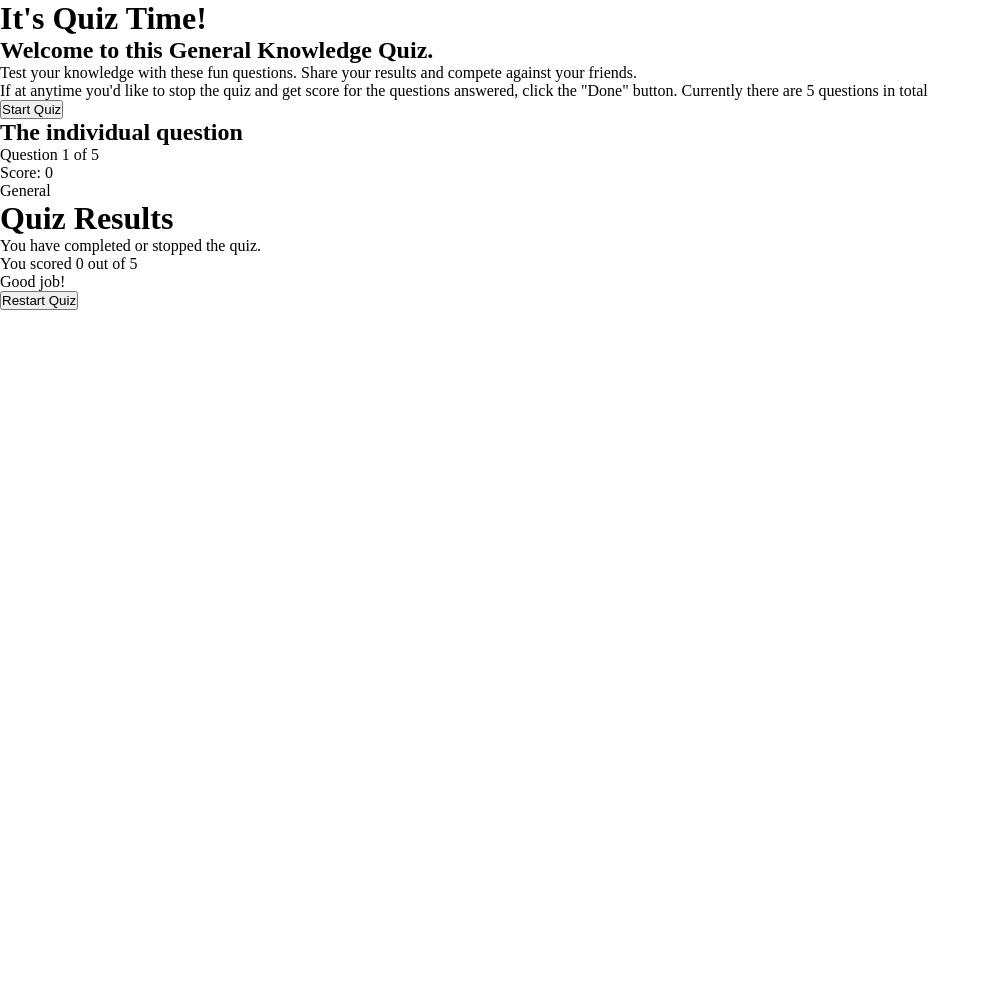
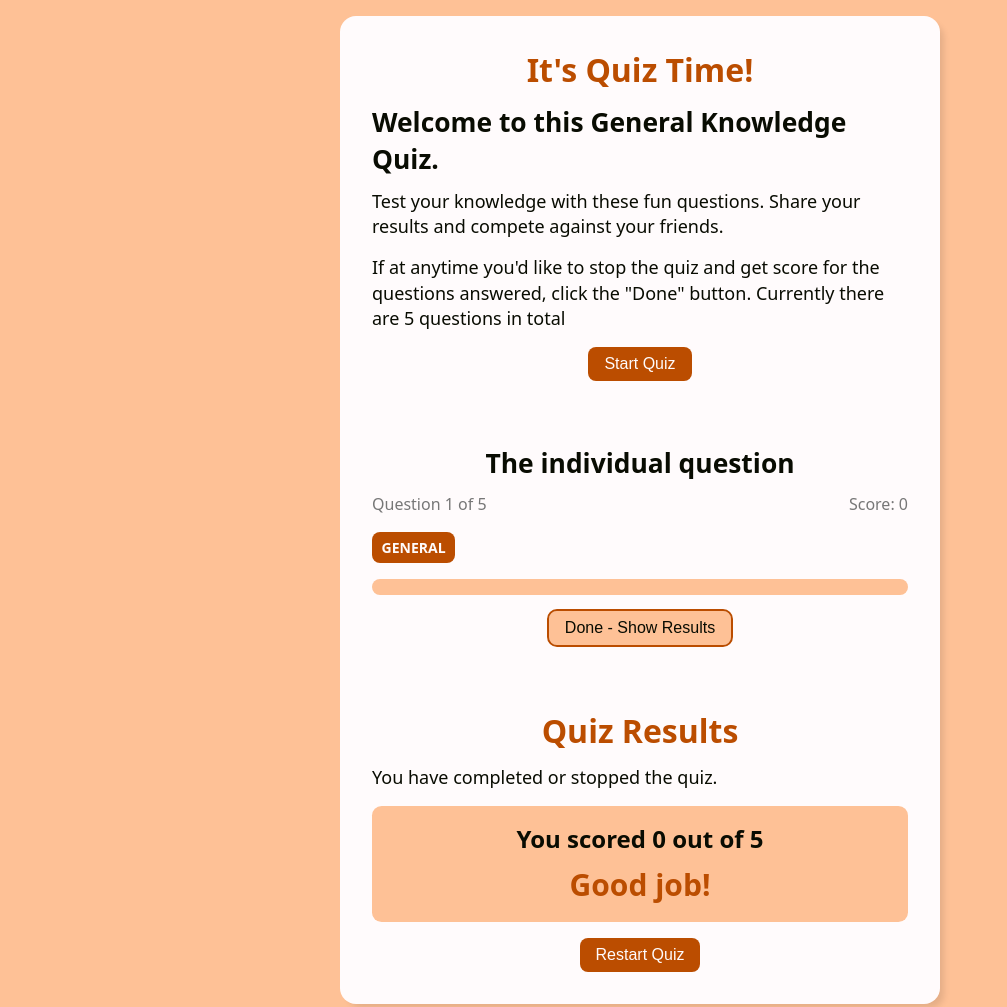
Before and after one commit to davejnicol/fcc-quiz-game, a plain HTML site: page index.html in a window 1280 px wide. Shown: the top 1007 px of the page, without its empty margins (0-1007 px from the left). Before the commit the page ends 800 px from the top, so only its background shows below. Drawn offline with Linux system fonts and the light colour scheme.

Commit message:
Styles mostly complete

```diff
--- a/css/style.css
+++ b/css/style.css
@@ -17,3 +17,166 @@ svg {
 	display: block;
 	max-width: 100%;
 }
+
+/* CUSTOM STYLES */
+body {
+	background-color: #fec196;
+	color: #090c02;
+	font-family:
+		system-ui,
+		-apple-system,
+		BlinkMacSystemFont,
+		"Segoe UI",
+		Roboto,
+		Oxygen,
+		Ubuntu,
+		Cantarell,
+		"Open Sans",
+		"Helvetica Neue",
+		sans-serif;
+	font-size: 1rem;
+	line-height: 1.4;
+
+	display: flex;
+	justify-content: center;
+	align-items: center;
+	min-height: 100vh;
+
+	padding: 1rem;
+}
+h1,
+h2 {
+	font-weight: 700;
+	margin-bottom: 0.7rem;
+}
+h1 {
+	font-size: 2rem;
+}
+h2 {
+	font-size: 1.65rem;
+}
+p {
+	margin-bottom: 1rem;
+}
+
+/* UTILITY STYLES */
+button {
+	border: none;
+	border-radius: 0.5rem;
+	font-size: inherit;
+	font-weight: 300;
+	padding: 0.5rem 1rem;
+
+	cursor: pointer;
+}
+.text-center {
+	text-align: center;
+}
+
+/* LAYOUT STYLES */
+.container {
+	background: #fffbfc;
+	border-radius: 1rem;
+	box-shadow: 6px 6px 6px -2px rgba(9, 12, 2, 0.1);
+
+	width: 100%;
+	max-width: 600px;
+	overflow: hidden;
+	position: relative;
+}
+
+/* QUIZ STYLES */
+.screen {
+	/* display: none; */
+	padding: 2rem;
+}
+.screen.active {
+	display: block;
+}
+
+#start-screen h1,
+#result-screen h1 {
+	color: #bb4d00;
+}
+#start-screen p,
+#result-screen > p {
+	font-size: 1.125rem;
+}
+
+.quiz-info {
+	color: #777777;
+	display: flex;
+	justify-content: space-between;
+}
+.question-category {
+	background-color: #bb4d00;
+	border-radius: 0.5rem;
+	color: #fffbfc;
+	display: inline-block;
+	font-size: 14px;
+	font-weight: 600;
+	padding: 0.375rem 0.6rem;
+	text-transform: uppercase;
+}
+
+/* Answers container */
+
+.progress-bar {
+	background-color: #fec196;
+	border-radius: 0.6rem;
+	height: 16px;
+	margin-block: 1rem;
+	width: 100%;
+	overflow: hidden;
+
+	container-type: inline-size;
+}
+.progress {
+	background-color: #bb4d00;
+	height: 100%;
+	width: 0%;
+	transition: width 0.3s ease;
+}
+
+.result-info {
+	background-color: #fec196;
+	border-radius: 0.6rem;
+	padding: 1rem;
+	margin-bottom: 1rem;
+}
+.result-info p {
+	font-size: 1.5rem;
+	font-weight: 600;
+	margin-bottom: 0.5rem;
+}
+.result-message {
+	color: #bb4d00;
+	font-size: 1.875rem;
+	font-weight: 700;
+}
+
+.quiz-btn {
+	background-color: #bb4d00;
+	color: #fffbfc;
+	display: block;
+	margin: 0 auto;
+	transition: background-color 0.3s ease;
+
+	&:hover,
+	&:focus-visible {
+		background-color: #9c4303;
+	}
+	&:focus-visible {
+		outline: 3px solid #bb4d00;
+	}
+}
+.quiz-btn-outline {
+	background-color: #fec196;
+	color: #090c02;
+	outline: 2px solid #bb4d00;
+
+	&:hover,
+	&:focus-visible {
+		color: #fffbfc;
+	}
+}
--- a/index.html
+++ b/index.html
@@ -10,17 +10,17 @@
 		<main class="container">
 			<!-- First Screen - Start/Welcome -->
 			<div class="screen active" id="start-screen">
-				<h1>It's Quiz Time!</h1>
+				<h1 class="text-center">It's Quiz Time!</h1>
 				<h2>Welcome to this General Knowledge Quiz.</h2>
 				<p>Test your knowledge with these fun questions. Share your results and compete against your friends.</p>
 				<p>If at anytime you'd like to stop the quiz and get score for the questions answered, click the "Done" button. Currently there are <span data-attr="total-questions">5</span> questions in total</p>
-				<button id="start-btn">Start Quiz</button>
+				<button class="quiz-btn" id="start-btn">Start Quiz</button>
 			</div>
 
 			<!-- Quiz Screen - Will display 1 question at a time -->
 			<div class="screen" id="quiz-screen">
 				<div class="quiz-header">
-					<h2 class="question-text" id="question-text">The individual question</h2>
+					<h2 class="question-text text-center" id="question-text">The individual question</h2>
 					<div class="quiz-info">
 						<p>Question <span data-attr="current-question">1</span> of <span data-attr="total-questions">5</span></p>
 						<p>Score: <span data-attr="score">0</span></p>
@@ -33,17 +33,18 @@
 				<div class="progress-bar">
 					<div class="progress" data-attr="progress"></div>
 				</div>
+				<button class="quiz-btn quiz-btn-outline" id="start-btn">Done - Show Results</button>
 			</div>
 
 			<!-- Quiz Results Screen - Tally of Score -->
 			<div class="screen" id="result-screen">
-				<h1>Quiz Results</h1>
+				<h1 class="text-center">Quiz Results</h1>
 				<p>You have completed or stopped the quiz.</p>
-				<div class="result-info">
+				<div class="result-info text-center">
 					<p>You scored <span data-attr="final-score">0</span> out of <span data-attr="completed-questions">5</span></p>
 					<div class="result-message" data-attr="result-message">Good job!</div>
 				</div>
-				<button id="restart-btn">Restart Quiz</button>
+				<button class="quiz-btn" id="restart-btn">Restart Quiz</button>
 			</div>
 		</main>
 	</body>
```
